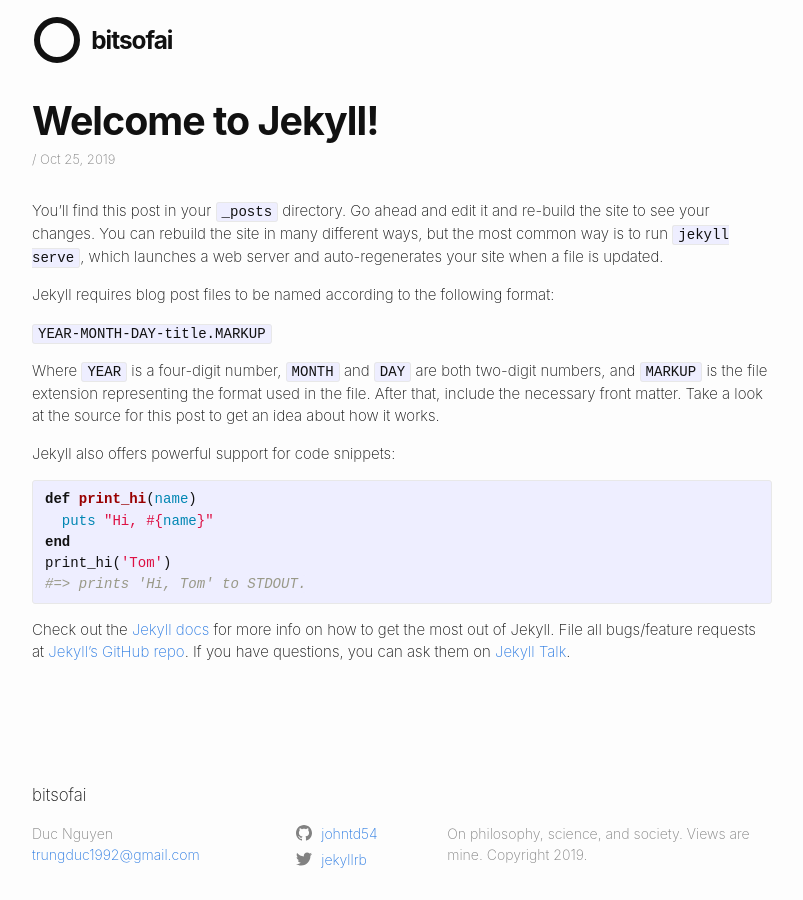
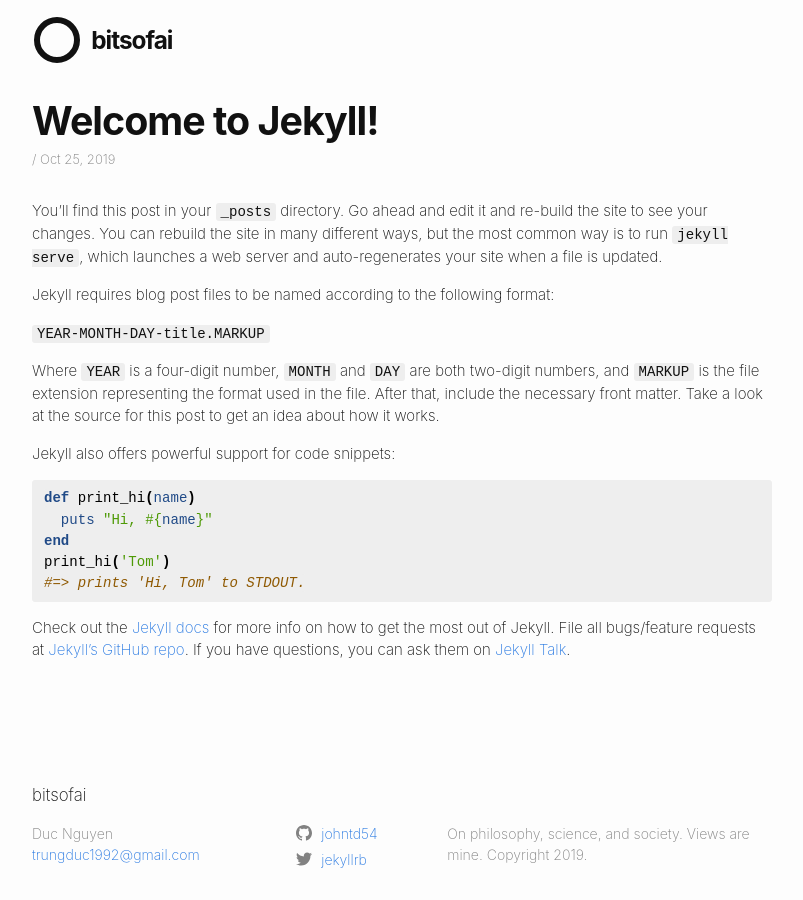
Before and after one commit to trducng/johntd54.github.io, a Jekyll site: the page built from _posts/2019-10-25-welcome-to-jekyll.markdown, in a window 1280 px wide. Shown: the whole page, without its empty margins (238-1041 px from the left). Built offline with Jekyll 4.4.1, drawn with Linux system fonts in a browser that asks for light colours.

Commit message:
Add light and dark syntax highlighting

```diff
--- a/_includes/header.html
+++ b/_includes/header.html
@@ -3,11 +3,11 @@
   <div class="wrapper">
     {%- assign default_paths = site.pages | map: "path" -%}
     {%- assign page_paths = site.header_pages | default: default_paths -%}
-    <a href="{{ "/" | relative_url }}">
-      <svg height="38" width="38" class="site-symbol palm">
+    <a class="site-symbol" href="{{ "/" | relative_url }}">
+      <svg height="38" width="38" class="palm">
         <circle cx="18" cy="18" r="14" stroke="#111" stroke-width="4" fill-opacity="0.0"/>
       </svg>
-      <svg height="50" width="50" class="site-symbol laptop">
+      <svg height="50" width="50" class="laptop">
         <circle cx="25" cy="25" r="20" stroke="#111" stroke-width="6" fill-opacity="0.0"/>
       </svg>
     </a>
--- a/_sass/minima.scss
+++ b/_sass/minima.scss
@@ -48,5 +48,5 @@
 @import
   "minima/base",
   "minima/layout",
-  "minima/syntax-highlighting"
+  "minima/syntax-highlighting-tango"
 ;
--- a/_sass/minima/_base.scss
+++ b/_sass/minima/_base.scss
@@ -149,9 +149,7 @@
 pre,
 code {
   @include relative-font-size(0.9375);
-  border: 1px solid $grey-color-light;
   border-radius: 3px;
-  background-color: #eef;
 }
 
 code {
--- a/_sass/minima/_layout.scss
+++ b/_sass/minima/_layout.scss
@@ -31,9 +31,33 @@
 }
 
 .site-symbol {
-  vertical-align: middle;
+
+  &,
+  &:visited,
+  &:hover {
+    text-decoration: none;
+  }
+
+  svg {
+    vertical-align: middle;
+  }
+
+  .palm {
+    display: none;
+    @include media-query($on-palm) {
+      display: inline
+    }
+  }
+
+  .laptop {
+    display: inline;
+    @include media-query($on-palm) {
+      display: none;
+    }
+  }
 }
 
+/*
 .site-symbol.palm {
   display: none;
   @include media-query($on-palm) {
@@ -47,6 +71,7 @@
     display: none;
   }
 }
+*/
 
 .site-nav {
   float: right;
--- /dev/null
+++ b/_sass/minima/_syntax-highlighting-monokai.scss
@@ -0,0 +1,78 @@
+pre, code {
+  background-color: #272822;
+  color: #F8F8F2;
+}
+
+.highlight {
+  background: #272822;
+  @extend %vertical-rhythm;
+
+  .highlight-rouge & {
+    background: #272822;
+  }
+
+  .hll { background-color: #272822; }
+  .c { color: #75715e } // Comment
+  .err { color: #960050; background-color: #1e0010 } // Error
+  .k { color: #66d9ef } // Keyword
+  .l { color: #ae81ff } // Literal
+  .n { color: #f8f8f2 } // Name
+  .o { color: #f92672 } // Operator
+  .p { color: #f8f8f2 } // Punctuation
+  .cm { color: #75715e } // Comment.Multiline
+  .cp { color: #75715e } // Comment.Preproc
+  .c1 { color: #75715e } // Comment.Single
+  .cs { color: #75715e } // Comment.Special
+  .ge { font-style: italic } // Generic.Emph
+  .gs { font-weight: bold } // Generic.Strong
+  .kc { color: #66d9ef } // Keyword.Constant
+  .kd { color: #66d9ef } // Keyword.Declaration
+  .kn { color: #f92672 } // Keyword.Namespace
+  .kp { color: #66d9ef } // Keyword.Pseudo
+  .kr { color: #66d9ef } // Keyword.Reserved
+  .kt { color: #66d9ef } // Keyword.Type
+  .ld { color: #e6db74 } // Literal.Date
+  .m { color: #ae81ff } // Literal.Number
+  .s { color: #e6db74 } // Literal.String
+  .na { color: #a6e22e } // Name.Attribute
+  .nb { color: #f8f8f2 } // Name.Builtin
+  .nc { color: #a6e22e } // Name.Class
+  .no { color: #66d9ef } // Name.Constant
+  .nd { color: #a6e22e } // Name.Decorator
+  .ni { color: #f8f8f2 } // Name.Entity
+  .ne { color: #a6e22e } // Name.Exception
+  .nf { color: #a6e22e } // Name.Function
+  .nl { color: #f8f8f2 } // Name.Label
+  .nn { color: #f8f8f2 } // Name.Namespace
+  .nx { color: #a6e22e } // Name.Other
+  .py { color: #f8f8f2 } // Name.Property
+  .nt { color: #f92672 } // Name.Tag
+  .nv { color: #f8f8f2 } // Name.Variable
+  .ow { color: #f92672 } // Operator.Word
+  .w { color: #f8f8f2 } // Text.Whitespace
+  .mf { color: #ae81ff } // Literal.Number.Float
+  .mh { color: #ae81ff } // Literal.Number.Hex
+  .mi { color: #ae81ff } // Literal.Number.Integer
+  .mo { color: #ae81ff } // Literal.Number.Oct
+  .sb { color: #e6db74 } // Literal.String.Backtick
+  .sc { color: #e6db74 } // Literal.String.Char
+  .sd { color: #e6db74 } // Literal.String.Doc
+  .s2 { color: #e6db74 } // Literal.String.Double
+  .se { color: #ae81ff } // Literal.String.Escape
+  .sh { color: #e6db74 } // Literal.String.Heredoc
+  .si { color: #e6db74 } // Literal.String.Interpol
+  .sx { color: #e6db74 } // Literal.String.Other
+  .sr { color: #e6db74 } // Literal.String.Regex
+  .s1 { color: #e6db74 } // Literal.String.Single
+  .ss { color: #e6db74 } // Literal.String.Symbol
+  .bp { color: #f8f8f2 } // Name.Builtin.Pseudo
+  .vc { color: #f8f8f2 } // Name.Variable.Class
+  .vg { color: #f8f8f2 } // Name.Variable.Global
+  .vi { color: #f8f8f2 } // Name.Variable.Instance
+  .il { color: #ae81ff } // Literal.Number.Integer.Long
+
+  .gh { } // Generic Heading & Diff Header
+  .gu { color: #75715e; } // Generic.Subheading & Diff Unified/Comment?
+  .gd { color: #f92672; } // Generic.Deleted & Diff Deleted
+  .gi { color: #a6e22e; } // Generic.Inserted & Diff Inserted
+}
--- /dev/null
+++ b/_sass/minima/_syntax-highlighting-tango.scss
@@ -0,0 +1,81 @@
+pre, code {
+  background-color: #eee;
+}
+
+.highlight {
+  background: #fff;
+  @extend %vertical-rhythm;
+
+  .highlight-rouge & {
+    background: #eee;
+  }
+
+  .c { color: #8f5902; font-style: italic } // Comment
+  .err { color: #a40000; border: 1px solid #ef2929 } // Error
+  .g { color: #000000 } // Generic
+  .k { color: #204a87; font-weight: bold } // Keyword
+  .l { color: #000000 } // Literal
+  .n { color: #000000 } // Name
+  .o { color: #ce5c00; font-weight: bold } // Operator
+  .x { color: #000000 } // Other
+  .p { color: #000000; font-weight: bold } // Punctuation
+  .cm { color: #8f5902; font-style: italic } // Comment.Multiline
+  .cp { color: #8f5902; font-style: italic } // Comment.Preproc
+  .c1 { color: #8f5902; font-style: italic } // Comment.Single
+  .cs { color: #8f5902; font-style: italic } // Comment.Special
+  .gd { color: #a40000 } // Generic.Deleted
+  .ge { color: #000000; font-style: italic } // Generic.Emph
+  .gr { color: #ef2929 } // Generic.Error
+  .gh { color: #000080; font-weight: bold } // Generic.Heading
+  .gi { color: #00A000 } // Generic.Inserted
+  .go { color: #000000; font-style: italic } // Generic.Output
+  .gp { color: #8f5902 } // Generic.Prompt
+  .gs { color: #000000; font-weight: bold } // Generic.Strong
+  .gu { color: #800080; font-weight: bold } // Generic.Subheading
+  .gt { color: #a40000; font-weight: bold } // Generic.Traceback
+  .kc { color: #204a87; font-weight: bold } // Keyword.Constant
+  .kd { color: #204a87; font-weight: bold } // Keyword.Declaration
+  .kn { color: #204a87; font-weight: bold } // Keyword.Namespace
+  .kp { color: #204a87; font-weight: bold } // Keyword.Pseudo
+  .kr { color: #204a87; font-weight: bold } // Keyword.Reserved
+  .kt { color: #204a87; font-weight: bold } // Keyword.Type
+  .ld { color: #000000 } // Literal.Date
+  .m { color: #0000cf; font-weight: bold } // Literal.Number
+  .s { color: #4e9a06 } // Literal.String
+  .na { color: #c4a000 } // Name.Attribute
+  .nb { color: #204a87 } // Name.Builtin
+  .nc { color: #000000 } // Name.Class
+  .no { color: #000000 } // Name.Constant
+  .nd { color: #5c35cc; font-weight: bold } // Name.Decorator
+  .ni { color: #ce5c00 } // Name.Entity
+  .ne { color: #cc0000; font-weight: bold } // Name.Exception
+  .nf { color: #000000 } // Name.Function
+  .nl { color: #f57900 } // Name.Label
+  .nn { color: #000000 } // Name.Namespace
+  .nx { color: #000000 } // Name.Other
+  .py { color: #000000 } // Name.Property
+  .nt { color: #204a87; font-weight: bold } // Name.Tag
+  .nv { color: #000000 } // Name.Variable
+  .ow { color: #204a87; font-weight: bold } // Operator.Word
+  .w { color: #f8f8f8; text-decoration: underline } // Text.Whitespace
+  .mf { color: #0000cf; font-weight: bold } // Literal.Number.Float
+  .mh { color: #0000cf; font-weight: bold } // Literal.Number.Hex
+  .mi { color: #0000cf; font-weight: bold } // Literal.Number.Integer
+  .mo { color: #0000cf; font-weight: bold } // Literal.Number.Oct
+  .sb { color: #4e9a06 } // Literal.String.Backtick
+  .sc { color: #4e9a06 } // Literal.String.Char
+  .sd { color: #8f5902; font-style: italic } // Literal.String.Doc
+  .s2 { color: #4e9a06 } // Literal.String.Double
+  .se { color: #4e9a06 } // Literal.String.Escape
+  .sh { color: #4e9a06 } // Literal.String.Heredoc
+  .si { color: #4e9a06 } // Literal.String.Interpol
+  .sx { color: #4e9a06 } // Literal.String.Other
+  .sr { color: #4e9a06 } // Literal.String.Regex
+  .s1 { color: #4e9a06 } // Literal.String.Single
+  .ss { color: #4e9a06 } // Literal.String.Symbol
+  .bp { color: #3465a4 } // Name.Builtin.Pseudo
+  .vc { color: #000000 } // Name.Variable.Class
+  .vg { color: #000000 } // Name.Variable.Global
+  .vi { color: #000000 } // Name.Variable.Instance
+  .il { color: #0000cf; font-weight: bold } // Literal.Number.Integer.Long
+}
```
